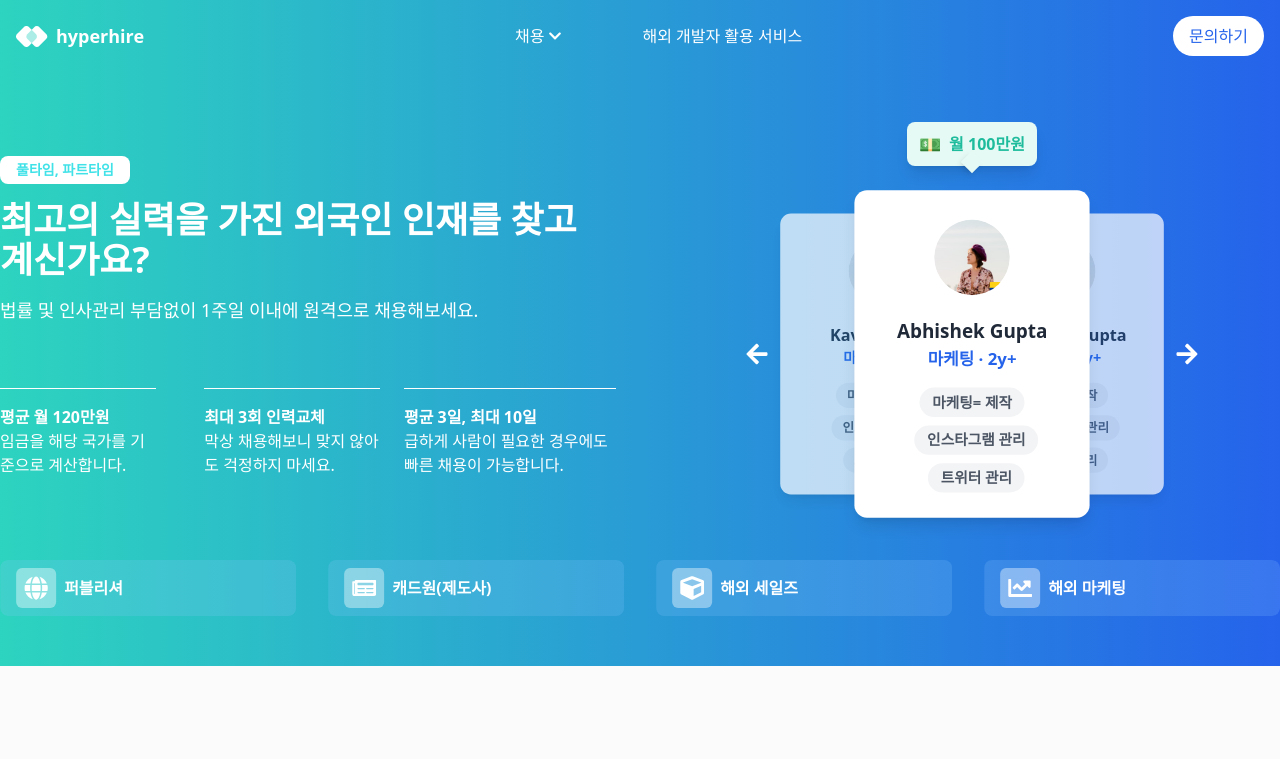
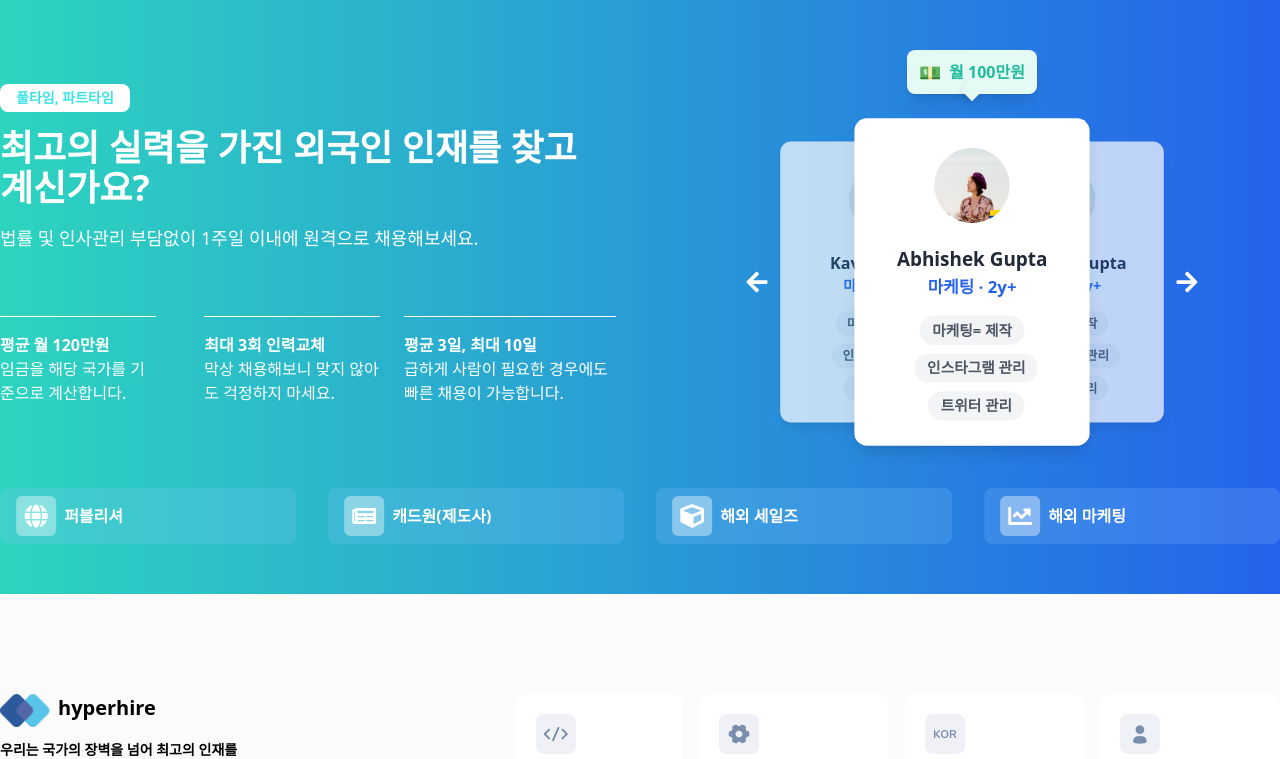
Before and after one commit to parikshitlfj12/hyperhire-assessment, a Next.js app: page / in a window 1280 px wide. Shown: the top 759 px of the page. Built offline with nearby package versions, Linux system fonts and the light colour scheme.

Commit message:
test: removing header section

```diff
--- a/src/components/templates/HomePageTemplate.tsx
+++ b/src/components/templates/HomePageTemplate.tsx
@@ -1,4 +1,4 @@
-import Header from "@/components/organisms/Header";
+// import Header from "@/components/organisms/Header";
 import BannerSection from "@/components/organisms/BannerSection";
 import DescriptionSection from "@/components/organisms/DescriptionSection";
 import { DropdownItem } from "@/components/atoms/interface";
@@ -26,7 +26,7 @@ export default function HomePageTemplate({
 }: HomePageTemplateProps) {
   return (
     <>
-      <Header dropDownOptions={dropDownOptions} />
+      {/* <Header dropDownOptions={dropDownOptions} /> */}
       <BannerSection
         carousalProfiles={carousalProfiles}
         bannerSliderItems={bannerSliderItems}
```
